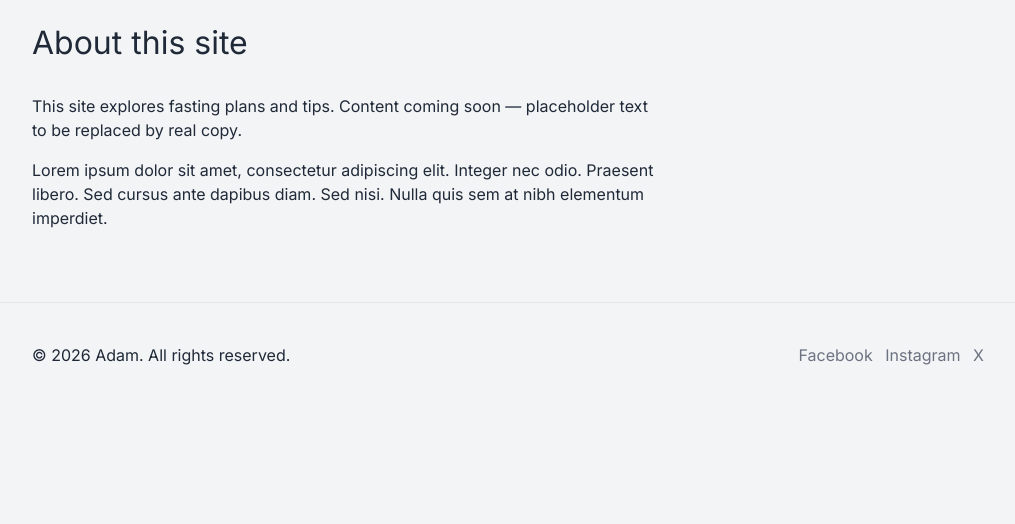
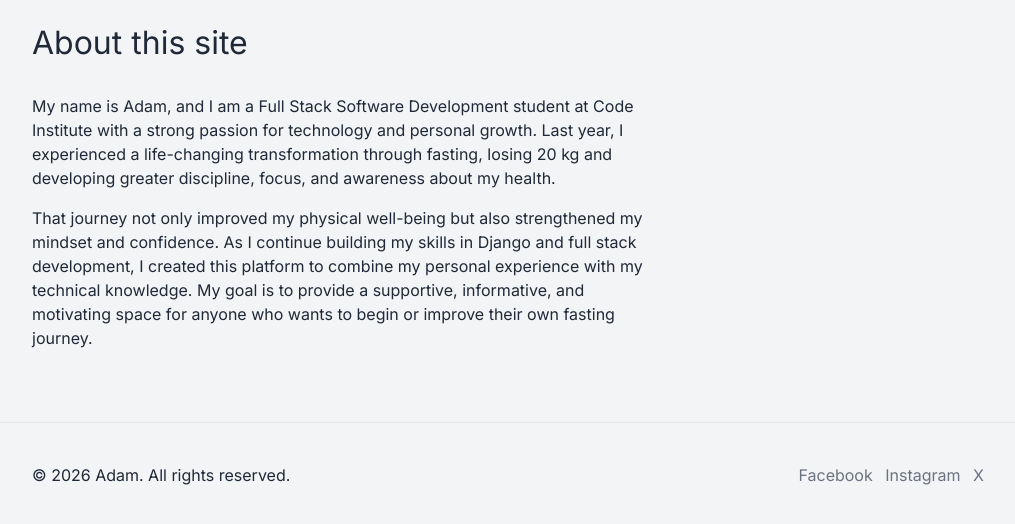
Before and after one commit to fadam430/fasting_site, a Django app: page /about/ in a window 1280 px wide. Shown: the part 104-628 px from the top of the page, without its empty margins (132-1147 px from the left). Run offline with Django 4.2, Linux system fonts and the light colour scheme; data that the repository does not hold is empty.

Commit message:
update about page

```diff
--- a/about/templates/about/about.html
+++ b/about/templates/about/about.html
@@ -14,8 +14,8 @@
       {% if item %}
         <div class="about-content">{{ item.content|linebreaks }}</div>
       {% else %}
-        <p>This site explores fasting plans and tips. Content coming soon — placeholder text to be replaced by real copy.</p>
-        <p>Lorem ipsum dolor sit amet, consectetur adipiscing elit. Integer nec odio. Praesent libero. Sed cursus ante dapibus diam. Sed nisi. Nulla quis sem at nibh elementum imperdiet.</p>
+        <p>My name is Adam, and I am a Full Stack Software Development student at Code Institute with a strong passion for technology and personal growth. Last year, I experienced a life-changing transformation through fasting, losing 20 kg and developing greater discipline, focus, and awareness about my health.</p>
+        <p>That journey not only improved my physical well-being but also strengthened my mindset and confidence. As I continue building my skills in Django and full stack development, I created this platform to combine my personal experience with my technical knowledge. My goal is to provide a supportive, informative, and motivating space for anyone who wants to begin or improve their own fasting journey.</p>
       {% endif %}
     {% endwith %}
   </div>
```
